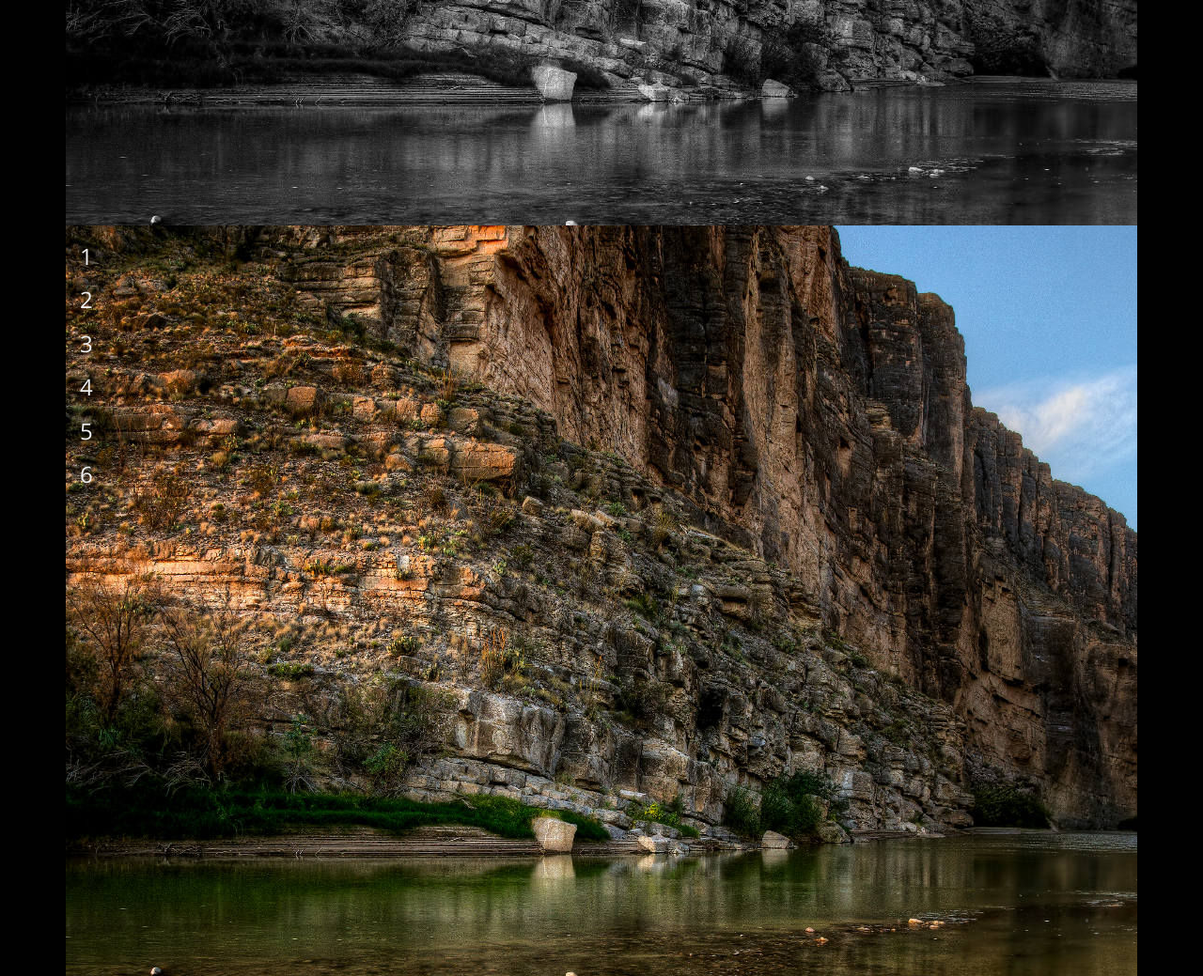
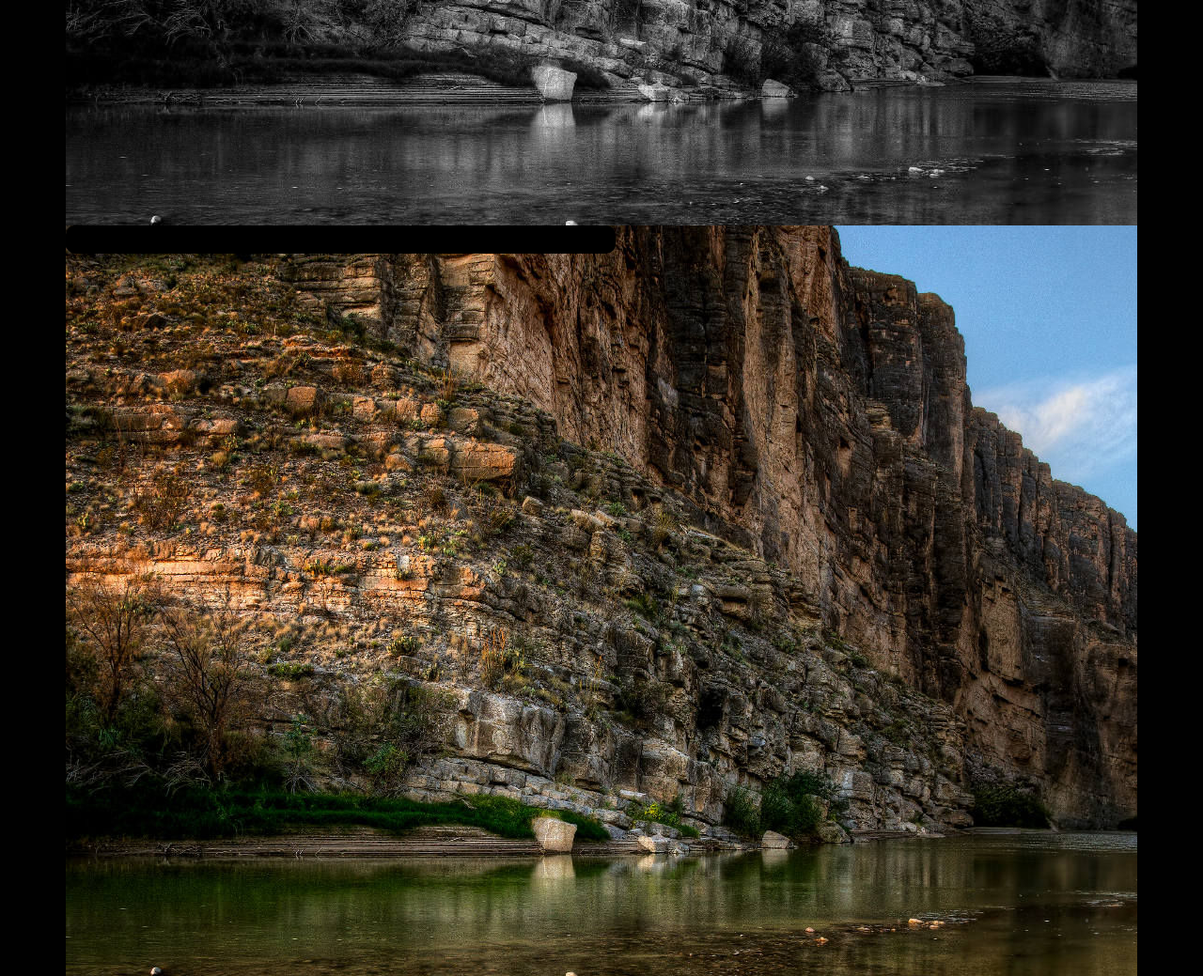
Before and after one commit to philippfrenzel/taatttoooo, a Yii app: template views/site/index.php in a window 1280 px wide. Shown: the part 630-1669 px from the top of the page at 94% size. Run offline with PHP 8.4 and a stand-in for Yii, Linux system fonts and the light colour scheme; the template is opened without the code that fills it, so the values that code supplies are empty; some libraries are stand-ins or nearby versions.

Commit message:
fix sample

```diff
--- a/views/site/onepage/first_page.php
+++ b/views/site/onepage/first_page.php
@@ -37,19 +37,37 @@
     </div>
 </div>
 
-<?php
-
-?>
-
 <div class="slide" data-anchor="slide2" id="slide2">
     <div class="container">
-        <div class="slider single-item">
-            <div><h3>1</h3></div>
-            <div><h3>2</h3></div>
-            <div><h3>3</h3></div>
-            <div><h3>4</h3></div>
-            <div><h3>5</h3></div>
-            <div><h3>6</h3></div>
+        <div class="row">
+            <div class="col-md-6 bg-color-darken">
+<?php
+echo philippfrenzel\yii2imageslider\yii2imageslider::widget(array(
+    'id' => 'sp_slider',
+    'items'=> array(
+        array(
+            'caption'=>'Sample Image',
+            'content' => '<img src="articles/1.jpg" alt="Sample" class="reponsive">'
+        ),
+        array(
+            'caption'=>'Longtail',
+            'content' => '<img style="height:400px;width:400px;" src="/powershopyii2/powershop/web/filemanager/modelle/2014/14-hd-1200-custom-bs.png" alt="">'
+        ),
+        array(
+            'caption'=>'Blobber',
+            'content' => '<img style="height:400px;width:400px;" src="/powershopyii2/powershop/web/filemanager/modelle/2014/14-hd-1200-custom-bs.png" alt="">'
+        )
+    ),
+    'clientOptions' => array(
+        'visible_items'=>1,
+        'circular' => 'yes',
+    ),
+));
+?>
+            </div>
+            <div class="col-md-6">
+
+            </div>
         </div>
     </div>
 </div>
```
Also changed, not shown: web/articles/1.jpg (added).
